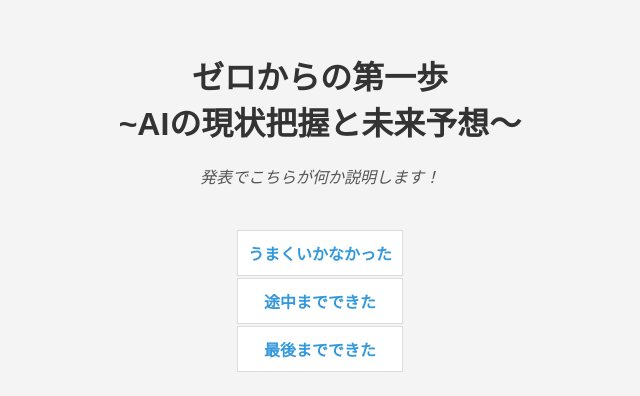
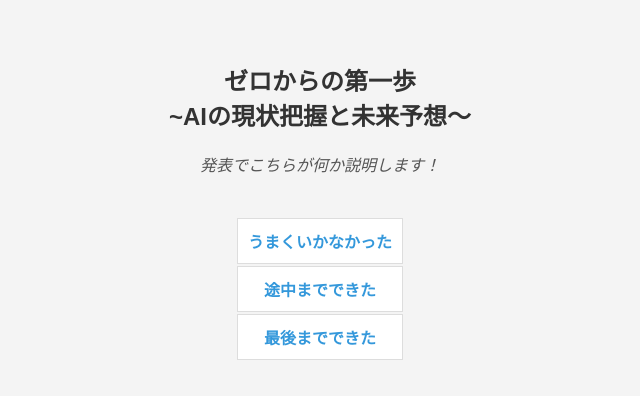
Before and after one commit to Y-Kakuta/bunkakai, a plain HTML site: page index.html in a window 1280 px wide. Shown: the part 198-594 px from the top of the page, without its empty margins (320-960 px from the left). Drawn offline with Linux system fonts and the light colour scheme.

Commit message:
Update index.html

```diff
--- a/index.html
+++ b/index.html
@@ -57,11 +57,11 @@
 
 <body>
     <div>
-        <h1 id="title">
+        <h2 id="title">
             ゼロからの第一歩
             <br>
             ~AIの現状把握と未来予想～
-        </h1>
+        </h2>
         <p id="message">発表でこちらが何か説明します！</p>
         <table class="center-table">
             <tr>
```
